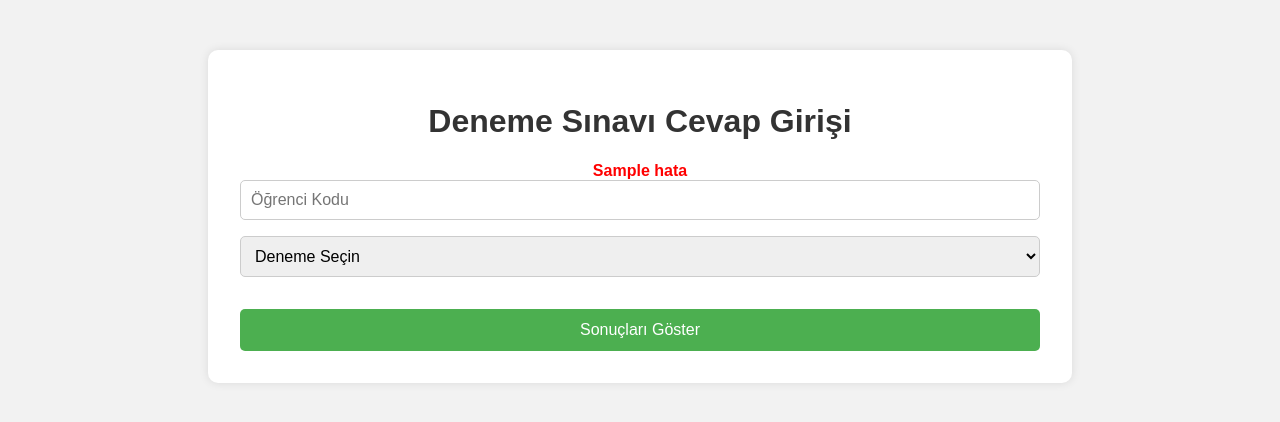
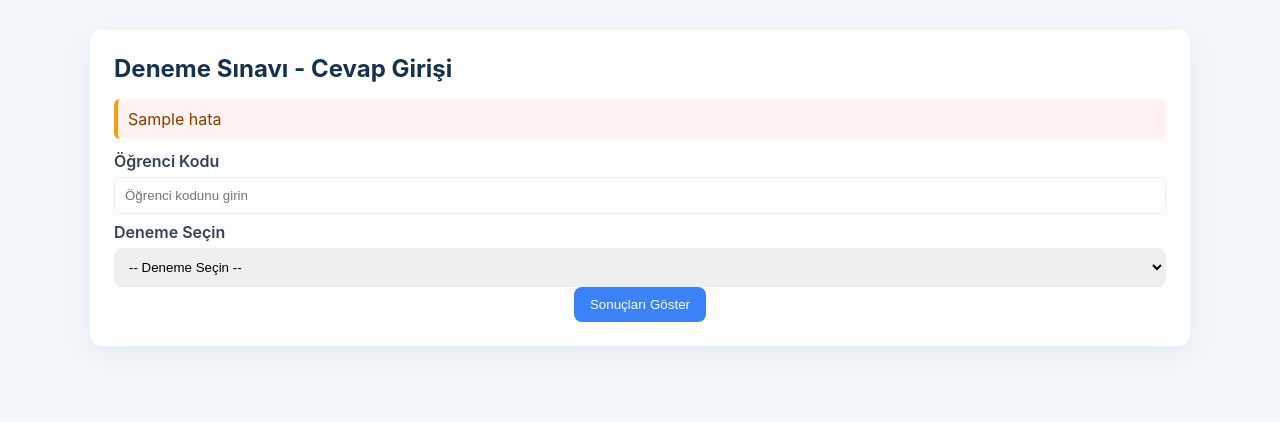
Before and after one commit to muratdeveli03/deneme-sinav-app, a Flask app: template templates/index.html in a window 1280 px wide. Shown: the top 422 px of the page. Run offline with Flask 3, Linux system fonts and the light colour scheme; the template is opened without the code that fills it: most values are stand-ins (such as "Sample title", 1, 10 or a date in 2020).

Commit message:
Update index.html

```diff
--- a/templates/index.html
+++ b/templates/index.html
@@ -1,172 +1,81 @@
 <!DOCTYPE html>
 <html lang="tr">
 <head>
-    <meta charset="UTF-8" />
-    <title>Deneme Sınavı Girişi</title>
-    <style>
-        body {
-            font-family: Arial, sans-serif;
-            background-color: #f2f2f2;
-            margin: 0; padding: 0;
-        }
-        .container {
-            max-width: 800px;
-            margin: 50px auto;
-            background: #fff;
-            padding: 2em;
-            box-shadow: 0 0 10px rgba(0,0,0,0.1);
-            border-radius: 10px;
-        }
-        h1 {
-            text-align: center;
-            color: #333;
-        }
-        form {
-            display: flex;
-            flex-direction: column;
-            gap: 1em;
-        }
-        input[type="text"], select {
-            padding: 10px;
-            font-size: 16px;
-            border: 1px solid #ccc;
-            border-radius: 5px;
-        }
-        button {
-            padding: 12px;
-            background-color: #4CAF50;
-            color: white;
-            border: none;
-            border-radius: 5px;
-            font-size: 16px;
-            cursor: pointer;
-        }
-        button:hover {
-            background-color: #45a049;
-        }
-        .ders-card {
-            padding: 1em;
-            border-radius: 10px;
-            margin-bottom: 1em;
-            color: #fff;
-        }
-        /* Ders renkleri */
-        .ders-turkce { background-color: #2196F3; }
-        .ders-inkilap-tarihi { background-color: #9C27B0; }
-        .ders-sosyal-bilgiler { background-color: #27F5D3; }
-        .ders-din-kulturu-ve-ahlak-bilgisi { background-color: #4CAF50; }
-        .ders-yabanci-dil { background-color: #FF9800; }
-        .ders-matematik { background-color: #f44336; }
-        .ders-fen-bilimleri { background-color: #3F51B5; }
-
-        .ders-card h2 {
-            margin-top: 0;
-        }
-        .soru-grup {
-            display: grid;
-            grid-template-columns: repeat(auto-fit, minmax(40px, 1fr));
-            gap: 5px;
-            margin-top: 10px;
-        }
-        .soru-grup input {
-            text-align: center;
-            font-weight: bold;
-            padding: 8px;
-            border-radius: 5px;
-            border: 1px solid #ccc;
-        }
-        .error-message {
-            color: red;
-            text-align: center;
-            font-weight: bold;
-        }
-    </style>
+    <meta charset="utf-8" />
+    <title>Deneme Sınavı - Cevap Girişi</title>
+    <link rel="stylesheet" href="{{ url_for('static', filename='style.css') }}">
 </head>
 <body>
-<div class="container">
-    <h1>Deneme Sınavı Cevap Girişi</h1>
+<div class="wrap">
+    <div class="card">
+        <h1>Deneme Sınavı - Cevap Girişi</h1>
 
         {% if hata %}
-        <div class="error-message">{{ hata }}</div>
+            <div class="alert">{{ hata }}</div>
         {% endif %}
 
         <form method="post" action="/">
-        <input type="text" name="ogrenci_kodu" placeholder="Öğrenci Kodu" required>
+            <label>Öğrenci Kodu</label>
+            <input type="text" name="ogrenci_kodu" placeholder="Öğrenci kodunu girin" required>
 
-        <select name="deneme_kodu" id="deneme_kodu" required onchange="loadDersler()">
-            <option value="">Deneme Seçin</option>
-            {% for deneme in deneme_listesi %}
-                <option value="{{ deneme }}">{{ deneme }}</option>
+            <label>Deneme Seçin</label>
+            <select name="deneme_kodu" id="deneme_kodu" onchange="loadDersler()">
+                <option value="">-- Deneme Seçin --</option>
+                {% for d in deneme_listesi %}
+                    <option value="{{ d }}">{{ d }}</option>
                 {% endfor %}
             </select>
 
-        <div id="dinamik-form-alani"></div>
+            <div id="dinamik-form"></div>
 
-        <button type="submit">Sonuçları Göster</button>
+            <div style="text-align:center;">
+                <button class="btn" type="submit">Sonuçları Göster</button>
+            </div>
         </form>
+    </div>
 </div>
 
 <script>
-    // Flask'tan cevap anahtarlarını JSON olarak alıyoruz
+    // cevap anahtarları serverdan gelmeli
     const cevapAnahtarlari = {{ cevap_anahtarlari | tojson }};
+    const dersSirasi = {{ ("[\""+ ("\",\"".join(ders_sirasi if ders_sirasi is defined else ['Türkçe','İnkılap Tarihi','Sosyal Bilgiler','Din Kültürü ve Ahlak Bilgisi','Yabancı Dil','Matematik','Fen Bilimleri'])) + "\"]") | safe if false else "null" }};
+    // above line is fallback; actual ders sirasi is handled server-side in rendering route
 
-    // İstediğimiz ders sıralaması
-    const dersSirasi = [
-        "Türkçe",
-        "inkılap Tarihi",
-        "Sosyal Bilgiler",
-        "Din Kültürü ve Ahlak Bilgisi",
-        "Yabancı Dil",
-        "Matematik",
-        "Fen Bilimleri"
-    ];
-
-    // Ders isimlerinden CSS sınıf adı üretmek için fonksiyon
-    function sanitizeClassName(ders) {
-        return ders
-          .toLowerCase()
-          .replace(/ç/g, 'c')
-          .replace(/ş/g, 's')
-          .replace(/ğ/g, 'g')
-          .replace(/ü/g, 'u')
-          .replace(/ö/g, 'o')
-          .replace(/ı/g, 'i')
-          .replace(/[^\w]+/g, '-')
-          .replace(/^-+|-+$/g, '');
+    // sanitize function for css class (keeps consistent look)
+    function sanitizeClassName(d) {
+        return d.toLowerCase()
+                .replace(/ç/g,'c').replace(/ş/g,'s').replace(/ğ/g,'g')
+                .replace(/ü/g,'u').replace(/ö/g,'o').replace(/ı/g,'i')
+                .replace(/[^\w]+/g, '-').replace(/^-+|-+$/g,'');
     }
 
-    function loadDersler() {
-        const secilenDeneme = document.getElementById("deneme_kodu").value;
-        const formAlani = document.getElementById("dinamik-form-alani");
-        formAlani.innerHTML = "";
+    function loadDersler(){
+        const sel = document.getElementById("deneme_kodu").value;
+        const area = document.getElementById("dinamik-form");
+        area.innerHTML = "";
+        if(!sel || !cevapAnahtarlari[sel]) return;
+        // desired order (server uses DERS_SIRASI), we reconstruct order from keys in answer_keys but prefer fixed order
+        const fixedOrder = ["Türkçe","İnkılap Tarihi","Sosyal Bilgiler","Din Kültürü ve Ahlak Bilgisi","Yabancı Dil","Matematik","Fen Bilimleri"];
+        const dersler = cevapAnahtarlari[sel];
 
-        if (secilenDeneme && cevapAnahtarlari[secilenDeneme]) {
-            const dersler = cevapAnahtarlari[secilenDeneme];
-
-            dersSirasi.forEach(ders => {
-                if (dersler[ders]) {
-                    const className = 'ders-' + sanitizeClassName(ders);
-                    const dersDiv = document.createElement("div");
-                    dersDiv.className = className + " ders-card";
-                    dersDiv.innerHTML = `<h2>${ders}</h2>`;
-
-                    const soruGrup = document.createElement("div");
-                    soruGrup.className = "soru-grup";
-
-                    dersler[ders].forEach((_, index) => {
-                        const input = document.createElement("input");
-                        input.type = "text";
-                        input.name = `${ders}_${index + 1}`;
-                        input.maxLength = 1;
-                        input.placeholder = `${index + 1}`;
-                        soruGrup.appendChild(input);
+        fixedOrder.forEach(ders => {
+            if(!(ders in dersler)) return;
+            const div = document.createElement("div");
+            div.className = "subject " + "s-" + sanitizeClassName(ders);
+            div.innerHTML = `<h3>${ders}</h3>`;
+            const g = document.createElement("div");
+            g.className = "grid";
+            dersler[ders].forEach((_, idx) => {
+                const inp = document.createElement("input");
+                inp.type = "text";
+                inp.name = `${ders}_${idx+1}`;
+                inp.maxLength = 1;
+                inp.placeholder = (idx+1);
+                g.appendChild(inp);
             });
-
-                    dersDiv.appendChild(soruGrup);
-                    formAlani.appendChild(dersDiv);
-                }
+            div.appendChild(g);
+            area.appendChild(div);
         });
-        }
     }
 </script>
 </body>
```
Lines whose indentation alone changed are shown as unchanged.
